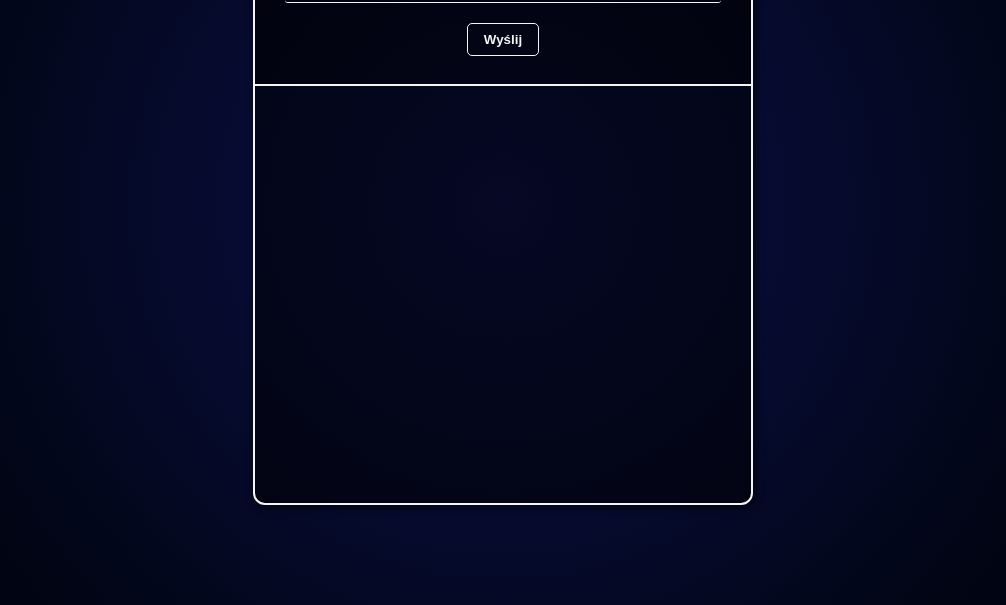
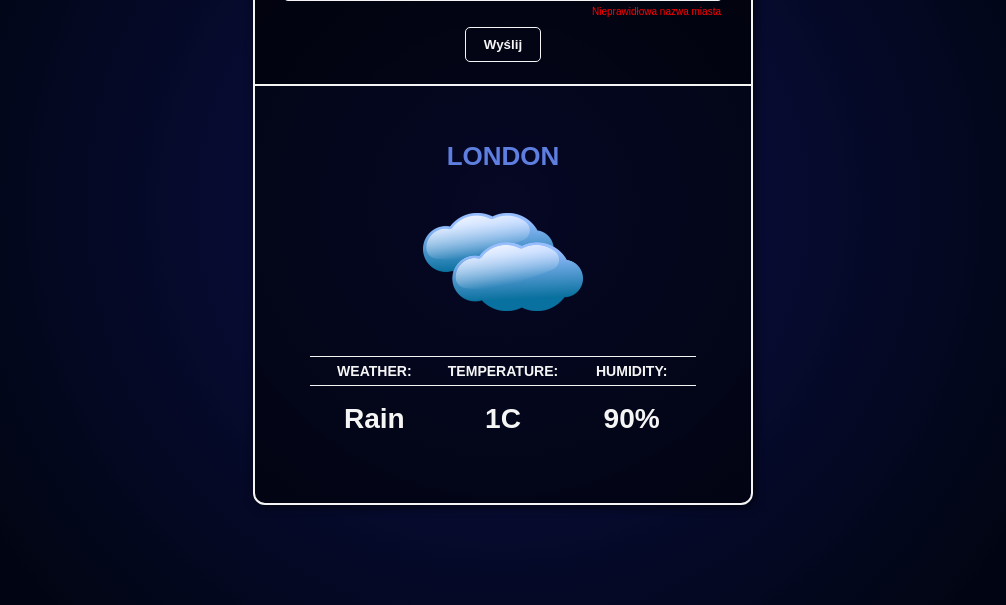
Before and after one commit to KacperLechicki/WeatherApp, a plain HTML site: page index.html in a window 1280 px wide. Shown: the part 195-800 px from the top of the page, without its empty margins (137-1143 px from the left). Drawn offline with Linux system fonts and the light colour scheme.

Commit message:
styling done

```diff
--- a/index.html
+++ b/index.html
@@ -16,12 +16,24 @@
         <div class="weather__top">
             <h1 class="weather__top-title">weather app</h1>
             <input type="text" id="city" class="weather__top-cityInput" placeholder="Nazwa miasta...">
+            <p class="error-info">Nieprawidłowa nazwa miasta</p>
             <button class="weather__top-button">Wyślij</button>
             <div class="weather__top-circleBig"></div>
             <div class="weather__top-circleSmall"></div>
         </div>
         <div class="weather__bottom">
-            <!-- <h2 class="weather__bottom-cityName"></h2> -->
+            <h2 class="weather__bottom-cityName">LONDON</h2>
+            <img src="./img/cloud.png" alt="" class="weather__bottom-icon">
+            <div class="weather__bottom-data">
+                <h3 class="weather__bottom-data-item">WEATHER: </h3>
+                <h3 class="weather__bottom-data-item">TEMPERATURE: </h3>
+                <h3 class="weather__bottom-data-item">HUMIDITY:</h3>
+            </div>
+            <div class="weather__bottom-dataAnswers">
+                <h3 class="weather__bottom-dataAnswers-item">Rain</h3>
+                <h3 class="weather__bottom-dataAnswers-item">1C</h3>
+                <h3 class="weather__bottom-dataAnswers-item">90%</h3>
+            </div>
         </div>
     </div>
 
--- a/scss/style.scss
+++ b/scss/style.scss
@@ -50,15 +50,16 @@ body {
 		border-bottom: 2px solid whitesmoke;
 		overflow: hidden;
 
+
 		&-title {
-			margin-bottom: 15px;
-			font-size: 2.4rem;
+            margin-bottom: 15px;
+			font-size: 2.8rem;
 			text-transform: uppercase;
 			color: whitesmoke;
 		}
 
 		&-cityInput {
-			margin-bottom: 20px;
+            margin-bottom: 5px;
 			padding: 3px 6px;
 			width: 100%;
 			font-size: 1.6rem;
@@ -71,17 +72,24 @@ body {
 			border-right: none;
 			border-radius: 3px;
 
+
 			&::placeholder {
-				color: rgba(245, 245, 245, 0.556);
+                color: rgba(245, 245, 245, 0.556);
 			}
 
 			&:focus {
-				outline: 2px solid rgb(65, 134, 225);
+                outline: 2px solid rgb(65, 134, 225);
 			}
 		}
 
+        .error-info {
+            align-self: flex-end;
+            margin-bottom: 10px;
+            color: red;
+        }
+
 		&-button {
-			padding: 8px 16px;
+			padding: 9px 18px;
 			font-weight: bold;
 			color: whitesmoke;
 			background: none;
@@ -99,6 +107,7 @@ body {
 				box-shadow: inset 3px 3px 5px rgba(0, 0, 0, 0.775);
 				border-bottom: 1px solid rgba(0, 0, 0, 0.35);
 				border-right: 1px solid rgba(0, 0, 0, 0.35);
+				background-color: rgb(195, 195, 195);
 			}
 		}
 
@@ -160,11 +169,51 @@ body {
 	}
 
 	&__bottom {
+		display: flex;
+		flex-direction: column;
+		align-items: center;
 		position: absolute;
 		bottom: 0;
+		padding: 5.5em;
 		height: 70%;
 		width: 100%;
 		color: whitesmoke;
+
+		&-cityName {
+			margin-bottom: 1.6em;
+			font-size: 2.6rem;
+			text-align: center;
+			color: rgb(94, 126, 224);
+		}
+
+		&-icon {
+			margin-bottom: 4.5em;
+			width: 160px;
+		}
+
+		&-data {
+			display: grid;
+			grid-template-columns: repeat(3, 1fr);
+			grid-template-rows: 1fr;
+			align-items: center;
+			text-align: center;
+			margin-bottom: 1.4em;
+			width: 100%;
+			height: 30px;
+			font-size: 1.2rem;
+			border-top: 1px solid whitesmoke;
+			border-bottom: 1px solid whitesmoke;
+		}
+
+		&-dataAnswers {
+			display: grid;
+			grid-template-columns: repeat(3, 1fr);
+			grid-template-rows: 1fr;
+			align-items: center;
+			text-align: center;
+			width: 100%;
+			font-size: 2.4rem;
+		}
 	}
 }
 
```
Also changed, not shown: css/style.css, 1 other file.
